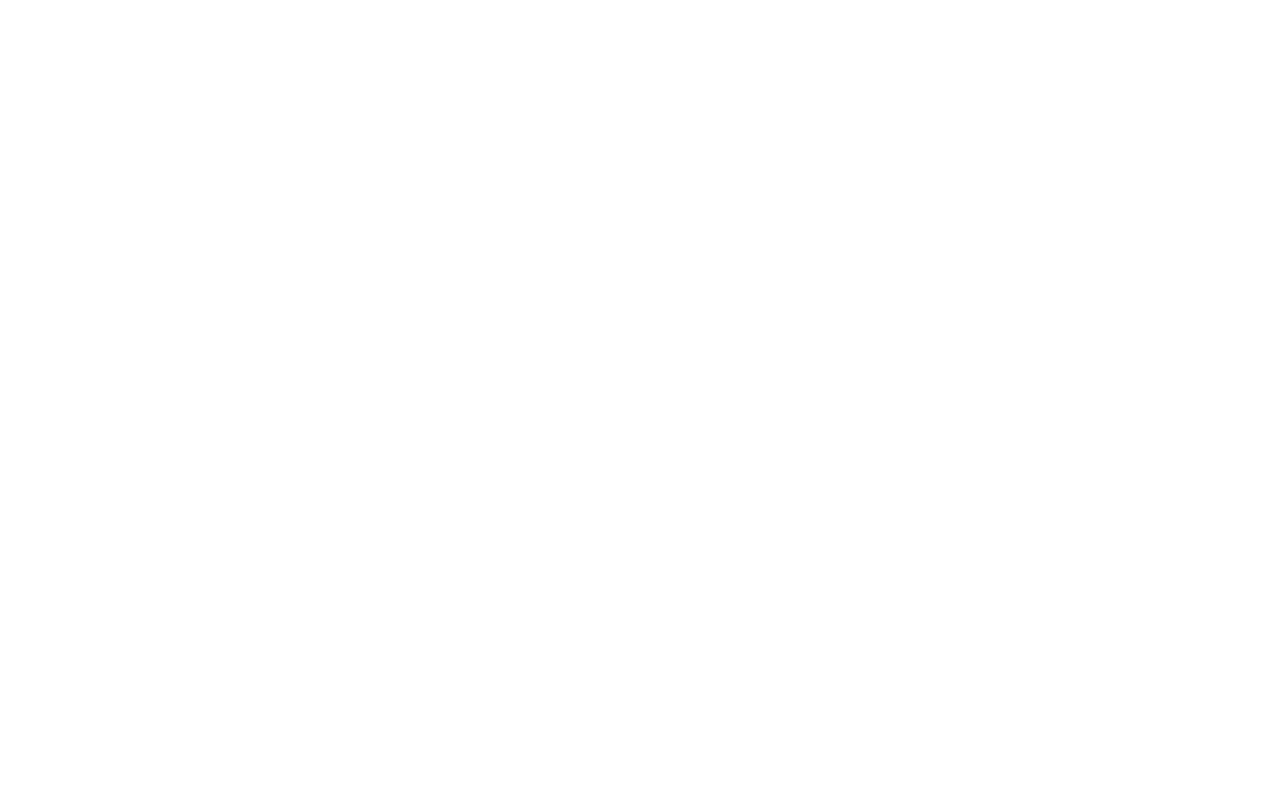
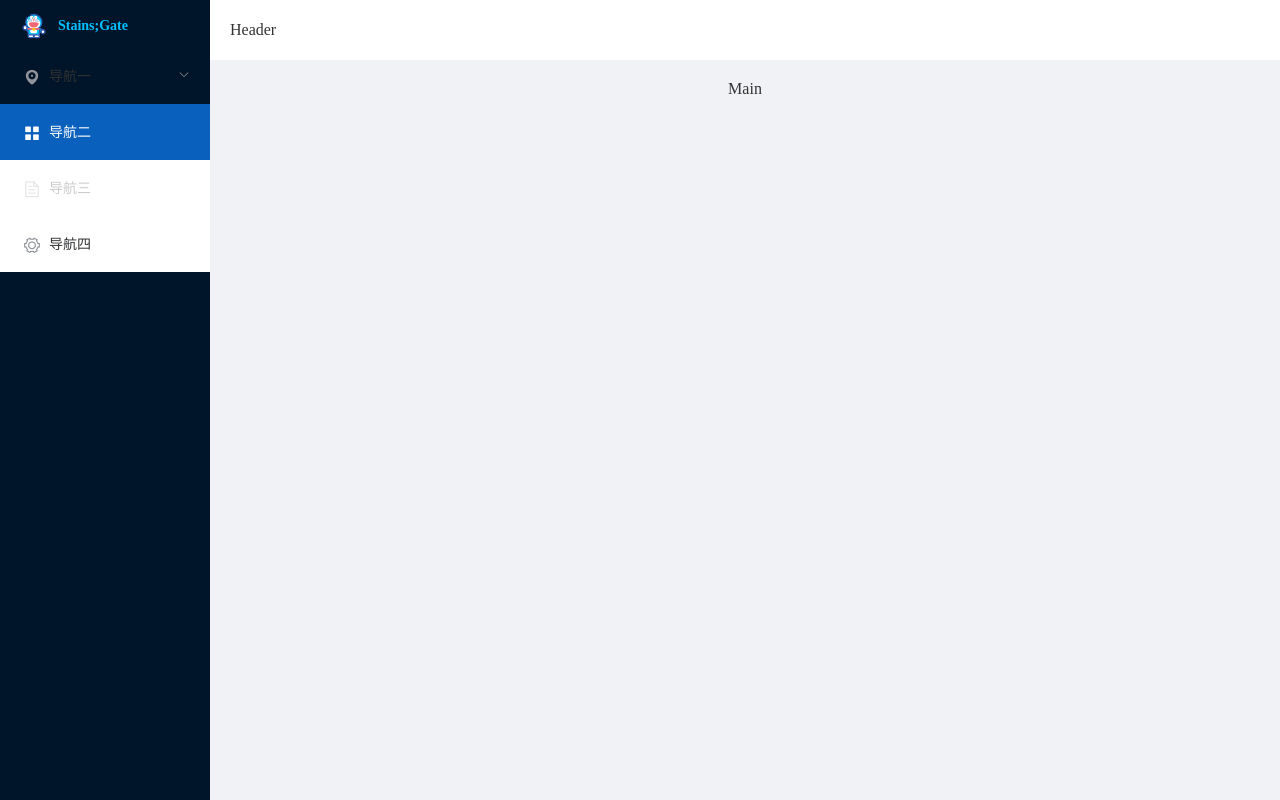
Before and after one commit to eru-Ryuuzaki/steins-gate, a Vue app: page /main in a window 1280 px wide. Built offline with nearby package versions, Linux system fonts and the light colour scheme.

Commit message:
feat(login): 初步完成登录功能

```diff
--- /dev/null
+++ b/src/components/nav-menu/index.js
@@ -0,0 +1,2 @@
+import NavMenu from './src/NavMenu.vue'
+export default NavMenu
--- /dev/null
+++ b/src/components/nav-menu/src/NavMenu.vue
@@ -0,0 +1,109 @@
+<template>
+  <div class="nav-menu">
+    <div class="logo">
+      <img src="~@/assets/img/logo.svg" alt="logo" />
+      <span class="title">Stains;Gate</span>
+    </div>
+    <el-menu
+      default-active="2"
+      class="el-menu-vertical-demo"
+      @open="handleOpen"
+      @close="handleClose"
+    >
+      <el-submenu index="1">
+        <template slot="title">
+          <i class="el-icon-location"></i>
+          <span>导航一</span>
+        </template>
+        <el-menu-item-group>
+          <template slot="title">分组一</template>
+          <el-menu-item index="1-1">选项1</el-menu-item>
+          <el-menu-item index="1-2">选项2</el-menu-item>
+        </el-menu-item-group>
+        <el-menu-item-group title="分组2">
+          <el-menu-item index="1-3">选项3</el-menu-item>
+        </el-menu-item-group>
+        <el-submenu index="1-4">
+          <template slot="title">选项4</template>
+          <el-menu-item index="1-4-1">选项1</el-menu-item>
+        </el-submenu>
+      </el-submenu>
+      <el-menu-item index="2">
+        <i class="el-icon-menu"></i>
+        <span slot="title">导航二</span>
+      </el-menu-item>
+      <el-menu-item index="3" disabled>
+        <i class="el-icon-document"></i>
+        <span slot="title">导航三</span>
+      </el-menu-item>
+      <el-menu-item index="4">
+        <i class="el-icon-setting"></i>
+        <span slot="title">导航四</span>
+      </el-menu-item>
+    </el-menu>
+  </div>
+</template>
+
+<script>
+export default {}
+</script>
+
+<style lang="less" scoped>
+.nav-menu {
+  height: 100%;
+  background-color: #001529;
+
+  .logo {
+    display: flex;
+    height: 28px;
+    padding: 12px 10px 8px 10px;
+    flex-direction: row;
+    justify-content: flex-start;
+    align-items: center;
+
+    img {
+      height: 100%;
+      margin: 0 10px;
+    }
+
+    .title {
+      font-size: 14px;
+      font-weight: 700;
+      color: #00bfff;
+    }
+  }
+
+  .el-menu {
+    border-right: none;
+  }
+
+  // 目录
+  .el-submenu {
+    background-color: #001529 !important;
+    // 二级菜单 ( 默认背景 )
+    .el-menu-item {
+      padding-left: 50px !important;
+      background-color: #0c2135 !important;
+    }
+  }
+
+  ::v-deep .el-submenu__title {
+    background-color: #001529 !important;
+  }
+
+  // hover 高亮
+  .el-menu-item:hover {
+    color: #fff !important; // 菜单
+  }
+
+  .el-menu-item.is-active {
+    color: #fff !important;
+    background-color: #0a60bd !important;
+  }
+}
+
+.el-menu-vertical:not(.el-menu--collapse) {
+  width: 100%;
+  height: calc(100% - 48px);
+}
+</style>
--- a/src/service/config.js
+++ b/src/service/config.js
@@ -2,7 +2,8 @@ let BASE_URL = '101.35.139.239:18201'
 const TIME_OUT = 10000
 
 if (process.env.NODE_ENV === 'development') {
-  BASE_URL = '/api'
+  // BASE_URL = '/api'
+  BASE_URL = 'http://101.35.139.239:18201'
 } else if (process.env.NODE_ENV === 'production') {
   // BASE_URL = "101.35.139.239:18201" // 这里待定
 }
--- a/src/service/request.js
+++ b/src/service/request.js
@@ -34,22 +34,24 @@ function createHttp(options) {
       spinner: 'el-icon-loading',
       background: 'rgba(0, 0, 0, 0.7)'
     })
-
+    console.log('config', config)
     return config
   })
-
-  // 这一块还有挺多没弄懂的
-  // res / errer 与 resolve / reject 的关系
 
   // 处理返回信息, 应该是配合 validateStatus 使用的
   instance.interceptors.response.use(
     (res) => {
-      this.$nextTick(() => {
+      // this.$nextTick(() => {
+      //   // 以服务的方式调用的 Loading 需要异步关闭
+      //   // 因为是单例模式，所以这样就行了，虽然感觉不太好，但是暂时没想到别的方法
+      //   // 或者直接弄个实例挂在 vue 上？
+      //   Loading.service().close()
+      // })
+      // 好像不能直接用 this.$nextTick
+      setTimeout(() => {
         // 以服务的方式调用的 Loading 需要异步关闭
-        // 因为是单例模式，所以这样就行了，虽然感觉不太好，但是暂时没想到别的方法
-        // 或者直接弄个实例挂在 vue 上？
         Loading.service().close()
-      })
+      }, 0)
       const code = res.data.code
       if (code === 200) {
         // return Promise.resolve(res.data || {})
@@ -82,10 +84,10 @@ function createHttp(options) {
       }
     },
     (error) => {
-      this.$nextTick(() => {
+      setTimeout(() => {
         // 以服务的方式调用的 Loading 需要异步关闭
         Loading.service().close()
-      })
+      }, 0)
       // 调试用：打印响应失败原因
       console.log(error.response.message)
       // error 这里到时候返回的不是 promise 对象，所以 要加这个
--- a/src/views/login/login.vue
+++ b/src/views/login/login.vue
@@ -28,7 +28,10 @@
           <el-link type="primary">忘记密码</el-link>
         </div>
         <el-form-item>
-          <el-button type="primary" class="login-btn" @click="handleLoginClick"
+          <el-button
+            type="primary"
+            class="login-btn"
+            @click="handleLoginClick('accountForm')"
             >立即登录</el-button
           >
           <!-- <el-button type="primary">申请账号</el-button> -->
@@ -54,8 +57,25 @@ export default {
     }
   },
   methods: {
-    handleLoginClick() {
-      console.log('点击登录')
+    handleLoginClick(formName) {
+      // 获取 formName 对象并调用方法进行验证
+      this.$refs[formName].validate((valid) => {
+        if (valid) {
+          console.log('点击登录')
+          this.$post({
+            url: 'mall-admin/admin/login',
+            data: {
+              username: this.accountForm.name,
+              password: this.accountForm.pwd
+            }
+          }).then((res) => {
+            console.log(res)
+          })
+        } else {
+          console.log('error submit!!')
+          return false
+        }
+      })
     }
   }
 }
--- a/src/views/main/Main.vue
+++ b/src/views/main/Main.vue
@@ -1,7 +1,9 @@
 <template>
   <div class="main">
     <el-container class="main-content">
-      <el-aside width="210px">Aside</el-aside>
+      <el-aside width="210px">
+        <nav-menu />
+      </el-aside>
       <el-container class="page">
         <el-header class="page-header">Header</el-header>
         <el-main class="page-content">Main</el-main>
@@ -11,7 +13,10 @@
 </template>
 
 <script>
-export default {}
+import NavMenu from '@/components/nav-menu'
+export default {
+  components: { NavMenu }
+}
 </script>
 
 <style lang="less" scoped>
--- a/vue.config.js
+++ b/vue.config.js
@@ -9,15 +9,15 @@ module.exports = {
   },
   // 设置代理
   devServer: {
-    proxy: {
-      '/api': {
-        target: 'http://101.35.139.239:18201',
-        // ws: true,
-        changeOrigin: true,
-        pathRewrite: {
-          '^/api': ''
-        }
-      }
-    }
+    // proxy: {
+    //   '/api': {
+    //     target: 'http://101.35.139.239:18201',
+    //     // ws: true,
+    //     changeOrigin: true,
+    //     pathRewrite: {
+    //       '^/api': ''
+    //     }
+    //   }
+    // }
   }
 }
```
Also changed, not shown: src/register-element-ui/register-element-ui.js (+10 -2 lines), src/router/index.js (+16 -2 lines), src/assets/img/logo.svg (added).
